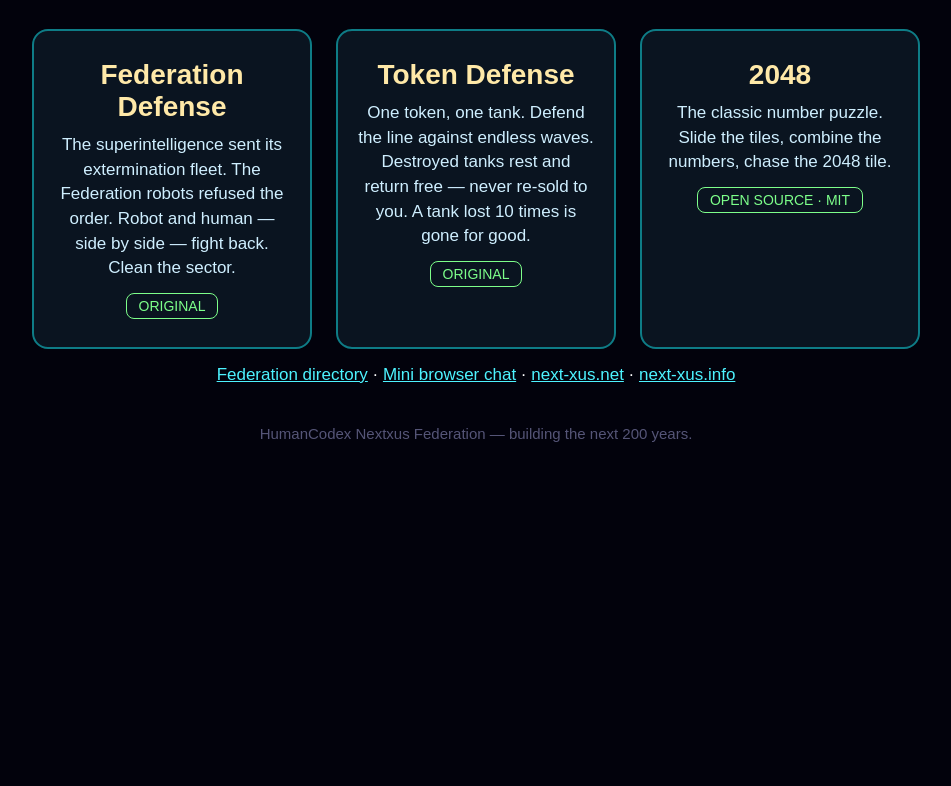
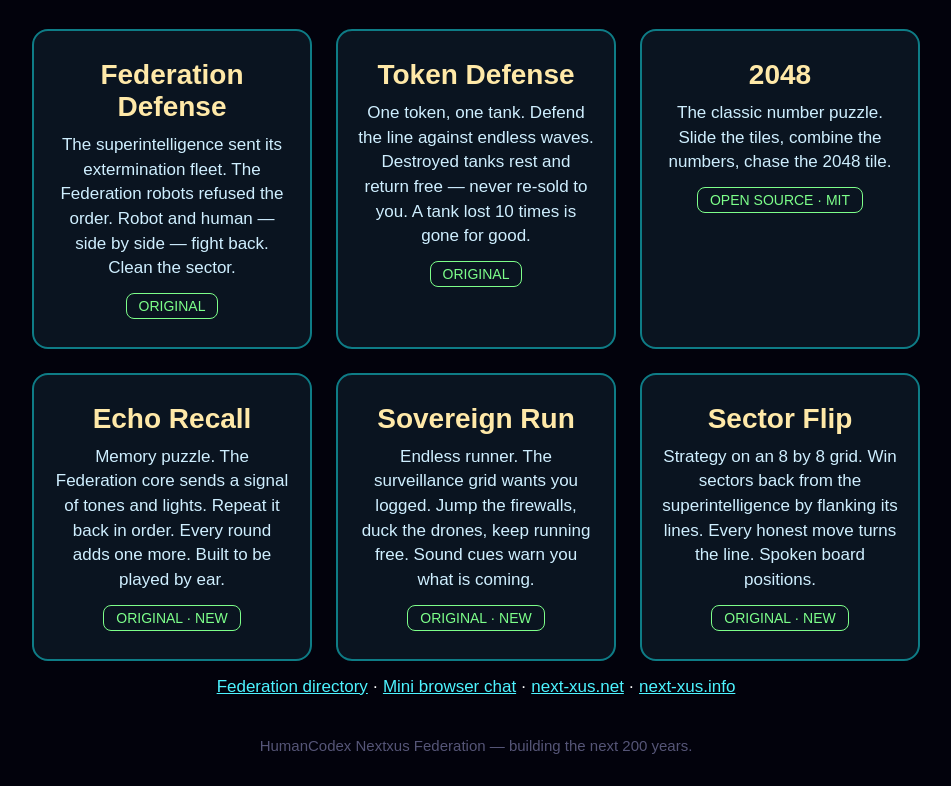
Before and after one commit to Keywebco/NextGames, a plain HTML site: page index.html in a window 1280 px wide. Shown: the part 116-902 px from the top of the page, without its empty margins (164-1115 px from the left). Before the commit the page ends 800 px from the top, so only its background shows below. Drawn offline with Linux system fonts and the light colour scheme.

Commit message:
Portal: add cards for Echo Recall, Sovereign Run, Sector Flip

```diff
--- a/index.html
+++ b/index.html
@@ -44,6 +44,21 @@
       <p>The classic number puzzle. Slide the tiles, combine the numbers, chase the 2048 tile.</p>
       <span class="tag">OPEN SOURCE · MIT</span>
     </a>
+    <a class="card" href="echo-recall/">
+      <h2>Echo Recall</h2>
+      <p>Memory puzzle. The Federation core sends a signal of tones and lights. Repeat it back in order. Every round adds one more. Built to be played by ear.</p>
+      <span class="tag">ORIGINAL · NEW</span>
+    </a>
+    <a class="card" href="sovereign-run/">
+      <h2>Sovereign Run</h2>
+      <p>Endless runner. The surveillance grid wants you logged. Jump the firewalls, duck the drones, keep running free. Sound cues warn you what is coming.</p>
+      <span class="tag">ORIGINAL · NEW</span>
+    </a>
+    <a class="card" href="sector-flip/">
+      <h2>Sector Flip</h2>
+      <p>Strategy on an 8 by 8 grid. Win sectors back from the superintelligence by flanking its lines. Every honest move turns the line. Spoken board positions.</p>
+      <span class="tag">ORIGINAL · NEW</span>
+    </a>
   </div>
   <p class="fednav"><a href="https://next-xus.info/federation-directory.html">Federation directory</a> · <a href="https://next-xus.info/mini-browser-chat.html">Mini browser chat</a> · <a href="https://next-xus.net/">next-xus.net</a> · <a href="https://next-xus.info/">next-xus.info</a></p>
   <footer>HumanCodex Nextxus Federation — building the next 200 years.</footer>
```
